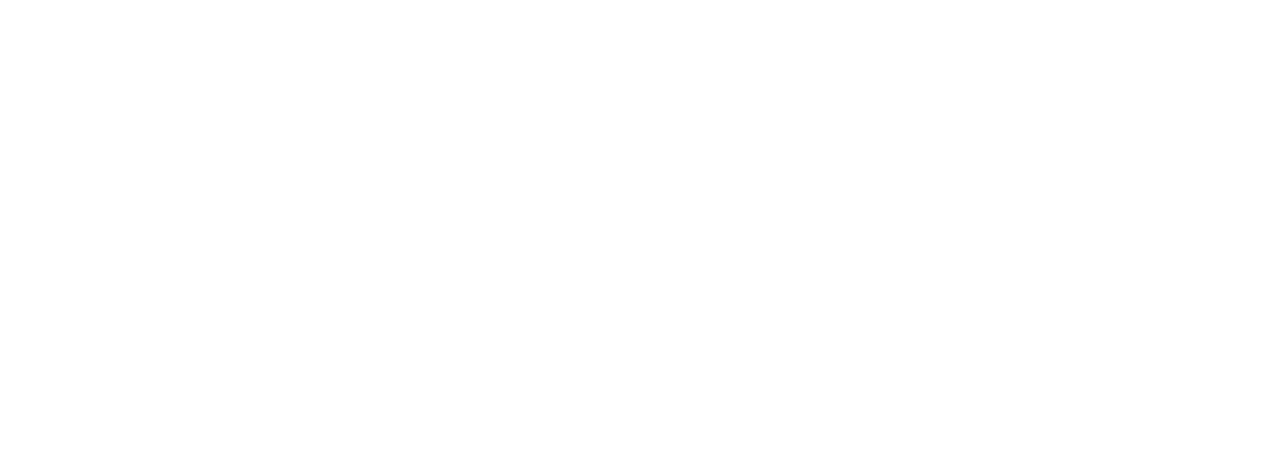
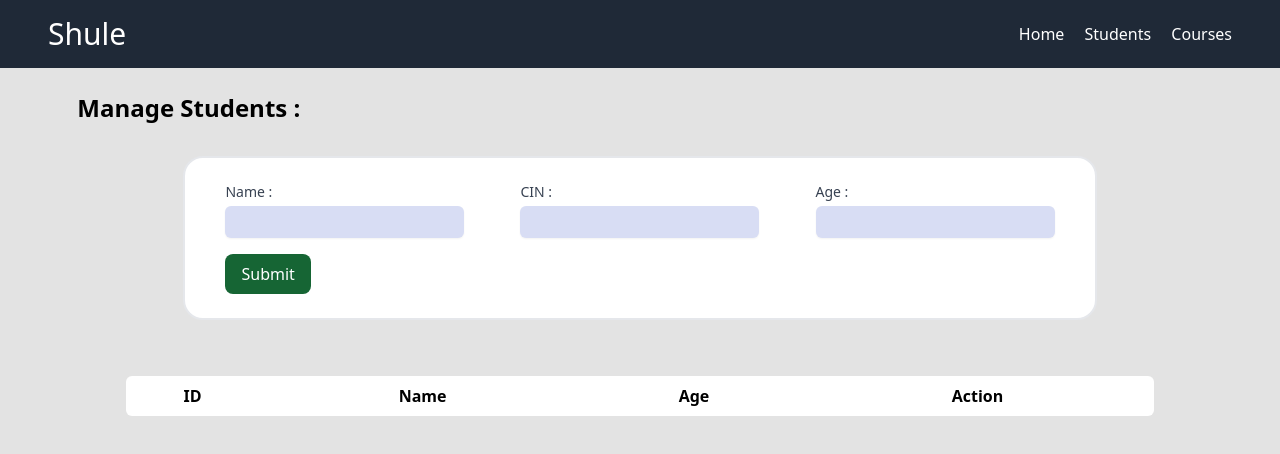
Before and after one commit to Mr-AXEL01/mein_Schule, a plain HTML site: page app/students.html in a window 1280 px wide. Drawn offline with nearby package versions, Linux system fonts and the light colour scheme.

Commit message:
implement the student page and let the platforme title bigger

```diff
--- a/app/index.html
+++ b/app/index.html
@@ -3,13 +3,13 @@
 <head>
   <meta charset="UTF-8">
   <meta name="viewport" content="width=device-width, initial-scale=1.0">
-  <link rel="stylesheet" href="https://cdn.jsdelivr.net/npm/tailwindcss@2.2.19/dist/tailwind.min.css">
+  <script src="https://cdn.tailwindcss.com"></script>
   <title>Shule</title>
 </head>
 <body>
 
   <header class="bg-gray-800 p-4 text-white flex justify-between items-center px-12">
-    <h1 class="text-2xl">Shule</h1>
+    <h1 class="text-3xl">Shule</h1>
     <nav>
       <a href="index.html" class="mr-4">Home</a>
       <a href="students.html" class="mr-4">Students</a>
@@ -18,7 +18,7 @@
   </header>
 
   <main class="flex items-center justify-center h-screen">
-    <section class="flex justify-center items-center p-4 text-center rounded">
+    <section class="flex justify-center items-center p-4 text-center">
       <div>
         <h2 class="text-3xl font-bold">Welcome to Shule</h2>
         <p class="mt-4">Manage students and courses easily.</p>
--- a/app/students.html
+++ b/app/students.html
@@ -0,0 +1,74 @@
+<!DOCTYPE html>
+<html lang="en">
+
+<head>
+    <meta charset="UTF-8">
+    <meta name="viewport" content="width=device-width, initial-scale=1.0">
+    <script src="https://cdn.tailwindcss.com"></script>
+    <title>Students - Shule</title>
+</head>
+
+<style>
+    .remove-arrow::-webkit-inner-spin-button,
+    .remove-arrow::-webkit-outer-spin-button {
+        -webkit-appearance: none;
+        margin: 0;
+    }
+
+    .remove-arrow {
+        -moz-appearance: textfield;
+    }
+</style>
+
+<body class="bg-[#e3e3e3]">
+
+    <header class="bg-gray-800 p-4 text-white flex justify-between items-center px-12">
+        <h1 class="text-3xl">Shule</h1>
+        <nav>
+            <a href="index.html" class="mr-4">Home</a>
+            <a href="students.html" class="mr-4">Students</a>
+            <a href="courses.html">Courses</a>
+        </nav>
+    </header>
+
+    <main class="w-11/12 mx-auto">
+        <h2 class="text-2xl font-bold m-6 mb-4">Manage Students :</h2>
+        <section class="p-4 flex flex-col items-center ">
+            <form id="studentForm" class="mb-4 p-6 px-10 border-2 rounded-[20px] bg-[#fff] w-[80%]">
+                <div class="flex items-center justify-between ">
+                    <div class="mb-4">
+                        <label for="studentName" class="block text-sm font-medium text-gray-700">Name :</label>
+                        <input type="text" id="studentName" class="bg-[#d8ddf4] mt-1 p-1 text-center block w-full rounded-md border-gray-300 shadow-sm">
+                    </div>
+                    <div class="mb-4">
+                        <label for="studentId" class="block text-sm font-medium text-gray-700">CIN :</label>
+                        <input type="number" id="studentId" class="bg-[#d8ddf4] remove-arrow mt-1 p-1 text-center block w-full rounded-md border-gray-300 shadow-sm">
+                    </div>
+                    <div class="mb-4">
+                        <label for="studentAge" class="block text-sm font-medium text-gray-700">Age :</label>
+                        <input type="number" id="studentAge" class="bg-[#d8ddf4] remove-arrow mt-1 p-1 text-center block w-full rounded-md border-gray-300 shadow-sm">
+                    </div>
+                </div>
+                <button type="submit" class="px-4 py-2 bg-green-800 hover:bg-green-500 text-white rounded-lg">Submit</button>
+            </form>
+
+            <table class="w-[90%] mt-10 rounded-md bg-white">
+                <thead>
+                    <tr>
+                        <th class="py-2">ID</th>
+                        <th class="py-2">Name</th>
+                        <th class="py-2">Age</th>
+                        <th class="py-2">Action</th>
+                    </tr>
+                </thead>
+                <tbody id="studentTable">
+                    <!-- Student rows will be added here dynamically -->
+                </tbody>
+            </table>
+        </section>
+    </main>
+
+    <script src="js/student.js"></script>
+</body>
+
+</html>
```
